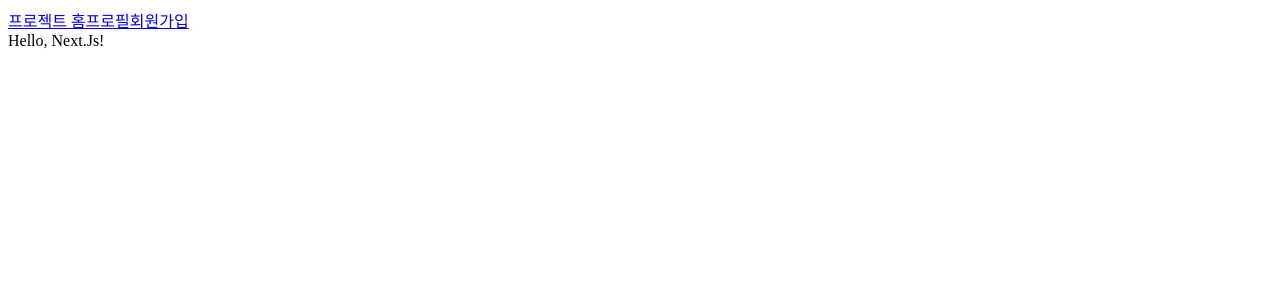
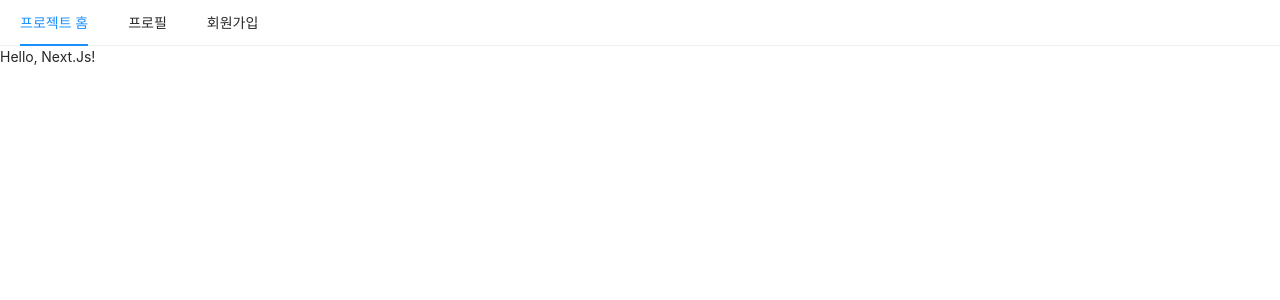
Before and after one commit to Sy2tema/my-sns, a Next.js app: page / in a window 1280 px wide. Shown: the top 300 px of the page. Built offline with nearby package versions, Linux system fonts and the light colour scheme.

Commit message:
Add: antd 디자인 적용, _app 전역 설정

```diff
--- a/package.json
+++ b/package.json
@@ -5,6 +5,7 @@
   "author": "Sy2tema",
   "license": "ISC",
   "dependencies": {
+    "@ant-design/icons": "^5.1.3",
     "@testing-library/jest-dom": "^5.16.5",
     "@testing-library/react": "^13.4.0",
     "@testing-library/user-event": "^13.5.0",
@@ -12,11 +13,13 @@
     "@types/node": "^16.18.33",
     "@types/react": "^18.2.7",
     "@types/react-dom": "^18.2.4",
+    "antd": "^4.24.10",
     "next": "^12.3.4",
     "prop-types": "^15.8.1",
     "react": "^18.2.0",
     "react-dom": "^18.2.0",
     "react-scripts": "5.0.1",
+    "styled-components": "^5.3.11",
     "typescript": "^4.9.5",
     "web-vitals": "^2.1.4"
   },
--- a/src/components/AppLayout.tsx
+++ b/src/components/AppLayout.tsx
@@ -1,15 +1,22 @@
 import React, { ReactNode } from 'react';
 import Link from 'next/link';
 import PropTypes from 'prop-types';
+import { Menu } from 'antd';
 
 const AppLayout: React.FC<{ children: ReactNode }> = ({ children }) => {
     return (
         <div>
-            <div>
-                <Link href="/"><a>프로젝트 홈</a></Link>
-                <Link href="/profile"><a>프로필</a></Link>
-                <Link href="/signup"><a>회원가입</a></Link>
-            </div>
+            <Menu mode='horizontal'>
+                <Menu.Item>
+                    <Link href="/"><a>프로젝트 홈</a></Link>
+                </Menu.Item>
+                <Menu.Item>
+                    <Link href="/profile"><a>프로필</a></Link>
+                </Menu.Item>
+                <Menu.Item>
+                    <Link href="/signup"><a>회원가입</a></Link>
+                </Menu.Item>
+            </Menu>
             {children}
         </div>
     );
--- /dev/null
+++ b/src/pages/_app.tsx
@@ -0,0 +1,24 @@
+import React from 'react';
+import Head from 'next/head';
+import PropTypes from 'prop-types';
+import 'antd/dist/antd.css';
+import { NextComponentType } from "next"
+import { AppContext, AppInitialProps, AppProps } from 'next/app';
+
+const App: NextComponentType<AppContext, AppInitialProps, AppProps> = ({ Component }) => {
+    return (
+        <>
+            <Head>
+                <meta charSet='utf-8' />
+                <title>MySNS</title>
+            </Head>
+            <Component />
+        </>
+    );
+};
+
+App.propTypes = {
+    Component: PropTypes.elementType.isRequired,
+};
+
+export default App;
```
Also changed, not shown: src/pages/profile.tsx (+8 -1 lines), src/pages/signup.tsx (+8 -1 lines), 1 other file (tests, documents, lock files or other folders).
